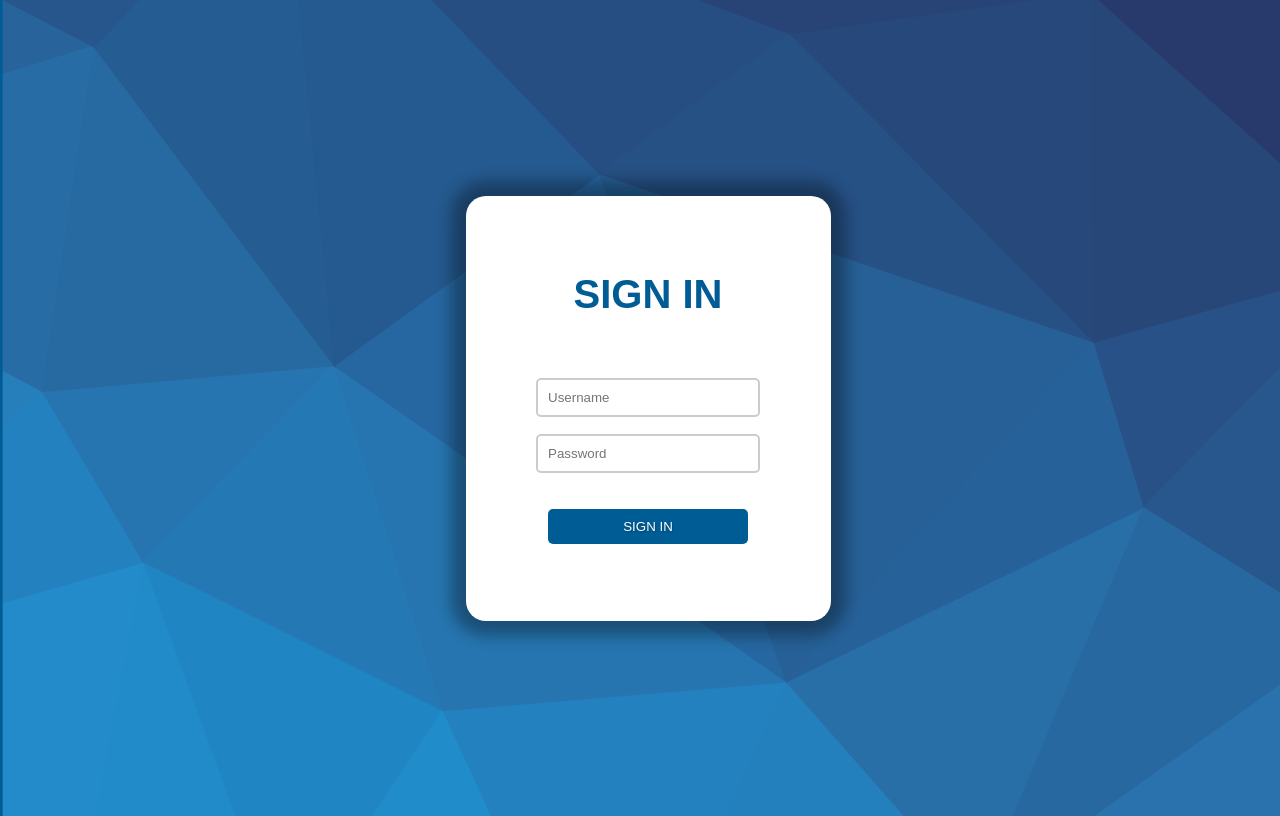
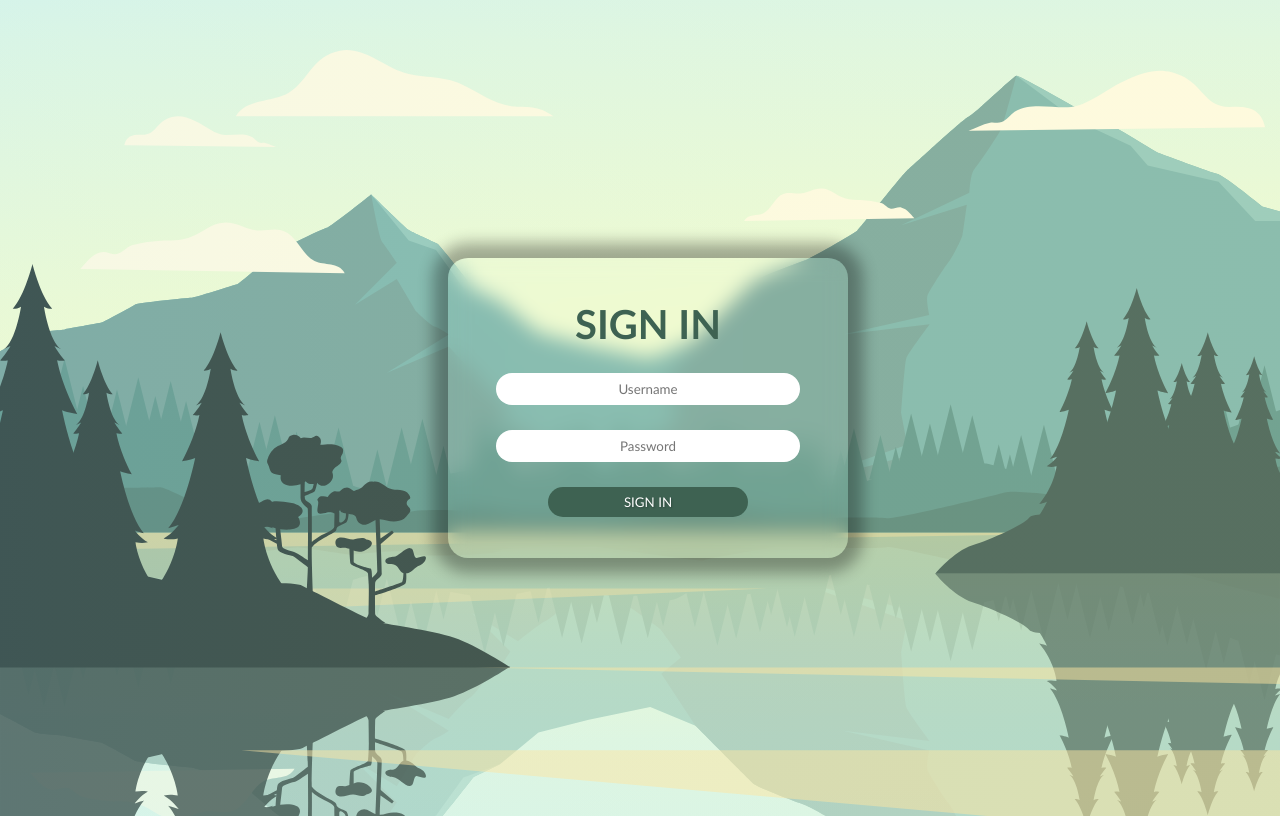
Before and after one commit to BrandonStoppe/brandon-stoppe-login-ui-project, a plain HTML site: page login.html in a window 1280 px wide. Drawn offline with Linux system fonts and the light colour scheme.

Commit message:
Flexbox Corrections

```diff
--- a/login-styles.css
+++ b/login-styles.css
@@ -1,10 +1,9 @@
 body {
-    font-family: Arial, Helvetica, sans-serif;
-    font-weight: bold;
     /* Back up color */
-    background-color: rgb(0, 92, 148);
-    background-image: url("blue-low-poly-background.svg");
+    background-color: white;
+    background-image: url("20007287_6229238.svg");
     background-size: cover;
+    background-position: center;
 }
 
 .container {
@@ -12,63 +11,58 @@ body {
     width: 100vw;
 
     display: flex;
+    justify-content: center;
+    align-items: center;
+}
+
+
+.card {
+    min-height: 300px;
+    min-width: 400px;
+    background-color: transparent;
+    backdrop-filter: blur(10px);
+    border-radius: 20px;
+    box-shadow: 0 0 15px 15px rgba(0, 0, 0, 0.324);
+
+    font-family: 'Trebuchet MS', 'Lucida Sans Unicode', 'Lucida Grande', 'Lucida Sans', Arial, sans-serif;
+    font-weight: bold;
+
+    display: flex;
     align-items: center;
     justify-content: center;
+    flex-direction: column;
+
+    gap: 25px;
 }
 
-.login-box {
-    height: 60vh;
-    width: 30vw;
-    min-height: 280px;
-    min-width: 280px;
-    max-height: 425px;
-    max-width: 365px;
-    background-color: white;
-
-    display: flex;
-    flex-direction: column;
-    align-items: center;
-    justify-content: space-evenly;
-
-    border-radius: 20px;
-    box-shadow: 0 0 15px 15px rgba(0, 0, 0, 0.324);
+.sign-in {
+    font-size: 40px;
+    text-transform: uppercase;
+    color: rgb(62, 98, 82);
 }
 
 input {
-    width: 200px;
-    padding: 10px;
-    border: 2px solid #ccc;
-    border-radius: 5px;
-    margin: 5px;
+    width: 300px;
+    height: 30px;
+    border: none;
+    border-radius: 30px;
+    font-family: 'Trebuchet MS', 'Lucida Sans Unicode', 'Lucida Grande', 'Lucida Sans', Arial, sans-serif;
+    text-align: center;
 }
 
 button {
     width: 200px;
-    padding : 10px;
-    margin-bottom: 40px;
-    background-color: rgb(0, 92, 148);
+    height: 30px;
+    background-color: rgb(62, 98, 82);
     color: white;
     border : none;
-    border-radius: 5px;
+    border-radius: 30px;
     cursor: pointer;
-    margin-top: 10px;
+    font-family: 'Trebuchet MS', 'Lucida Sans Unicode', 'Lucida Grande', 'Lucida Sans', Arial, sans-serif;
     text-transform: uppercase;
     text-shadow: 1px 1px 2px rgba(0, 0, 0, 0.26);
-    margin-bottom: 70px;
 }
 
 button:hover {
     box-shadow: 0px 0px 7px rgba(0, 0, 0, 0.551);
 }
-
-#sign-in {
-    font-size: 40px;
-    text-transform: uppercase;
-    color: rgb(0, 92, 148);
-    padding: 50px;
-    margin-top: 20px;
-}
-
-#password {
-    margin-bottom: 20px;
-}
--- a/login.html
+++ b/login.html
@@ -1,19 +1,27 @@
 <!DOCTYPE html>
 <html lang="en">
+
 <head>
     <meta charset="UTF-8">
     <meta name="viewport" content="width=device-width, initial-scale=1.0">
     <link rel="stylesheet" href="login-styles.css">
     <title>Brandon's Login UI Project</title>
 </head>
+
 <body>
     <div class="container">
-       <div class="login-box">
-            <div id="sign-in">Sign In</div>
-            <input id="username" type="text" placeholder="Username">
-            <input id="password" type="password" placeholder="Password">
+        <div class="card">
+            <div class="sign-in">Sign In</div>
+            <div class="input-box">
+                <input type="text" placeholder="Username" required>
+            </div>
+            <div class="input-box">
+                <input type="password" placeholder="Password" required>
+            </div>
+
             <button type="submit">Sign In</button>
         </div>
     </div>
 </body>
+
 </html>
```
Also changed, not shown: 20007287_6229238.svg (added), blue-low-poly-background.svg (deleted).
